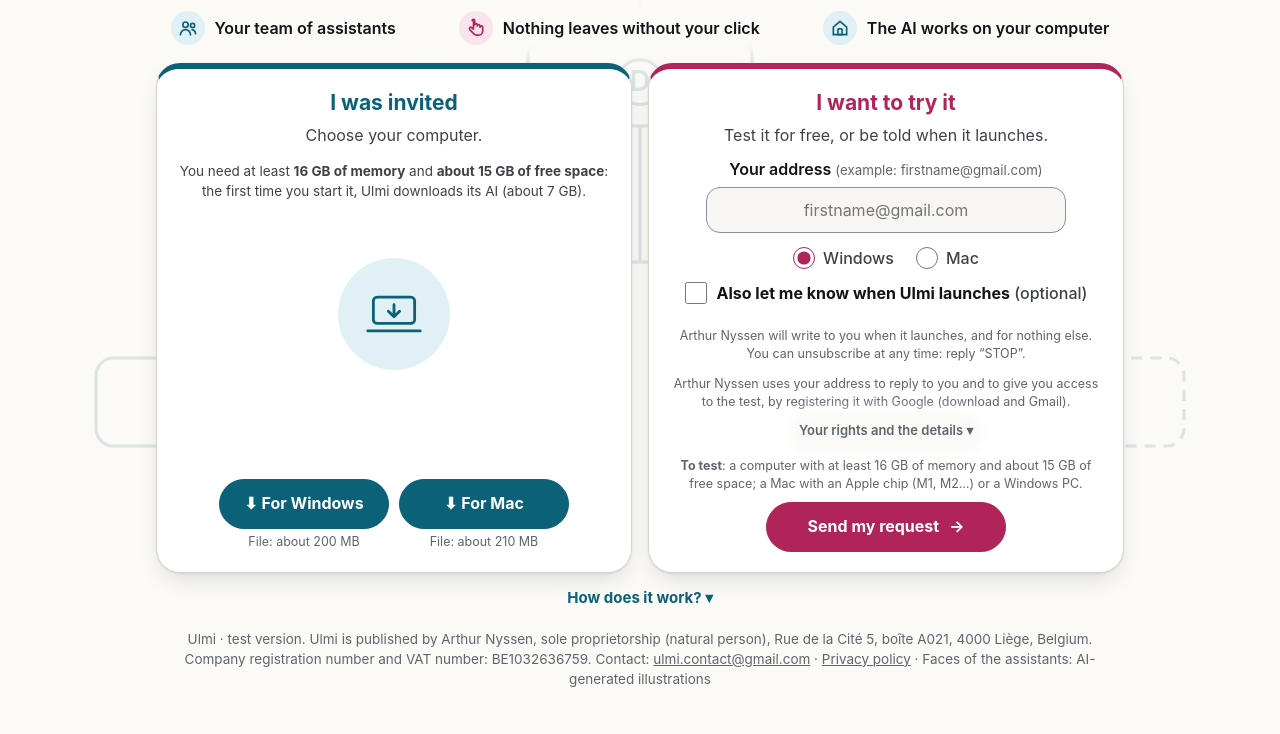
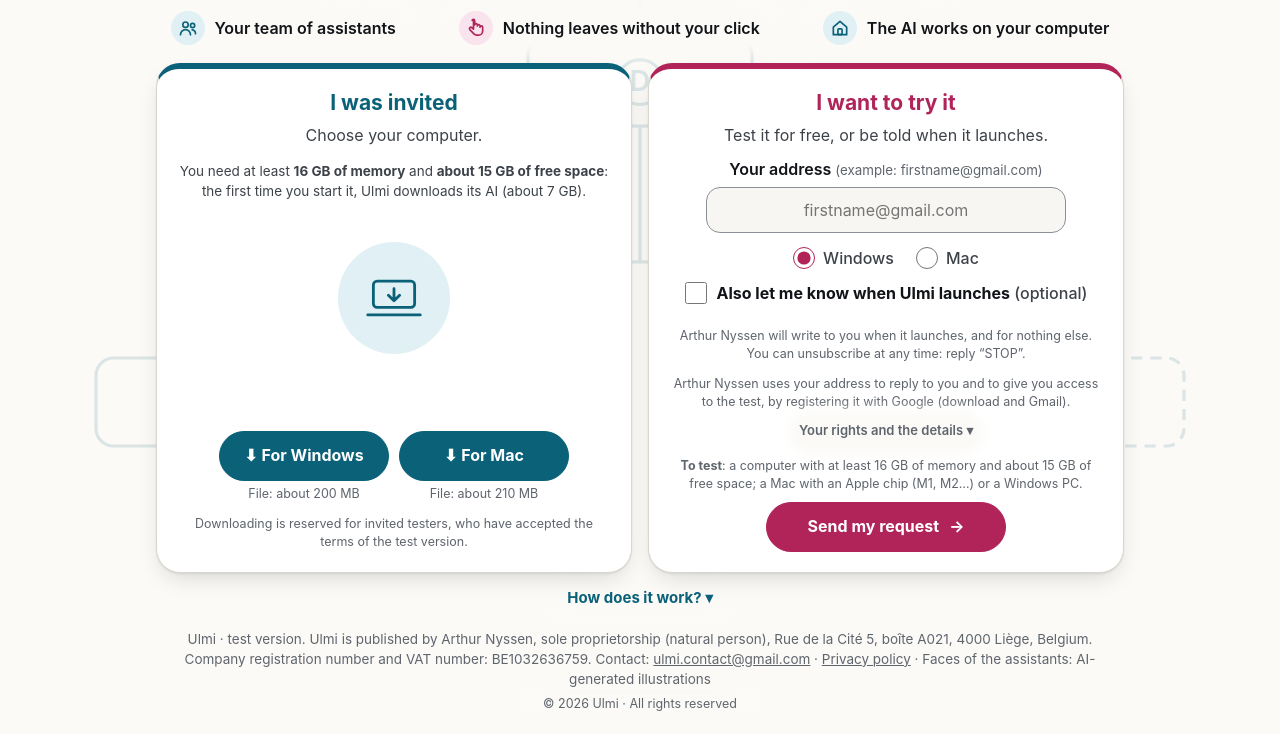
Before and after one commit to Ulmi-app/ulmi-app.github.io, a plain HTML site: page en/index.html in a window 1280 px wide. Shown: the part 306-1040 px from the top of the page. Before the commit the page ends 1015 px from the top, so only its background shows below. Drawn offline with Linux system fonts and the light colour scheme.

Commit message:
Page EN : droits reserves

```diff
--- a/en/index.html
+++ b/en/index.html
@@ -75,7 +75,8 @@ footer a{color:inherit}
 .conditions{font-size:13.5px;line-height:1.5;margin:4px 0 6px;text-align:center}
 .mention{font-size:12.5px;line-height:1.45;color:var(--note);margin:12px 0 0;text-align:center}
 .mention a{color:inherit}
-.nom,h1,.chapeau,.atouts li,summary,footer{width:fit-content;margin-left:auto;margin-right:auto;background:var(--page);box-shadow:0 0 14px 10px var(--page);border-radius:14px}
+.droits{font-size:12.5px;color:var(--note);margin:6px 0 0;text-align:center}
+.nom,h1,.chapeau,.atouts li,summary,footer,.droits{width:fit-content;margin-left:auto;margin-right:auto;background:var(--page);box-shadow:0 0 14px 10px var(--page);border-radius:14px}
 @media (min-width:860px){
  .atouts{flex-direction:row;justify-content:center;gap:12px 34px}
  .atouts li{white-space:nowrap}
@@ -124,6 +125,7 @@ footer a{color:inherit}
         <div class="dl"><a class="btn" id="lien-windows" href="#">⬇ For Windows</a><small class="poids" id="poids-windows"></small></div>
         <div class="dl"><a class="btn" id="lien-mac" href="#">⬇ For Mac</a><small class="poids" id="poids-mac"></small></div>
       </div>
+            <p class="mention">Downloading is reserved for invited testers, who have accepted the terms of the test version.</p>
     </div>
 
     <div class="carte deux">
@@ -162,6 +164,7 @@ footer a{color:inherit}
   </details>
 
   <footer>Ulmi · test version. Ulmi is published by Arthur Nyssen, sole proprietorship (natural person), Rue de la Cité 5, boîte A021, 4000 Liège, Belgium. Company registration number and VAT number: BE1032636759. Contact: <a id="contact" href="#"></a> · <a href="confidentialite.html">Privacy policy</a> · Faces of the assistants: AI-generated illustrations</footer>
+  <p class="droits">© 2026 Ulmi · All rights reserved</p>
 </main>
 
 <script>
```
